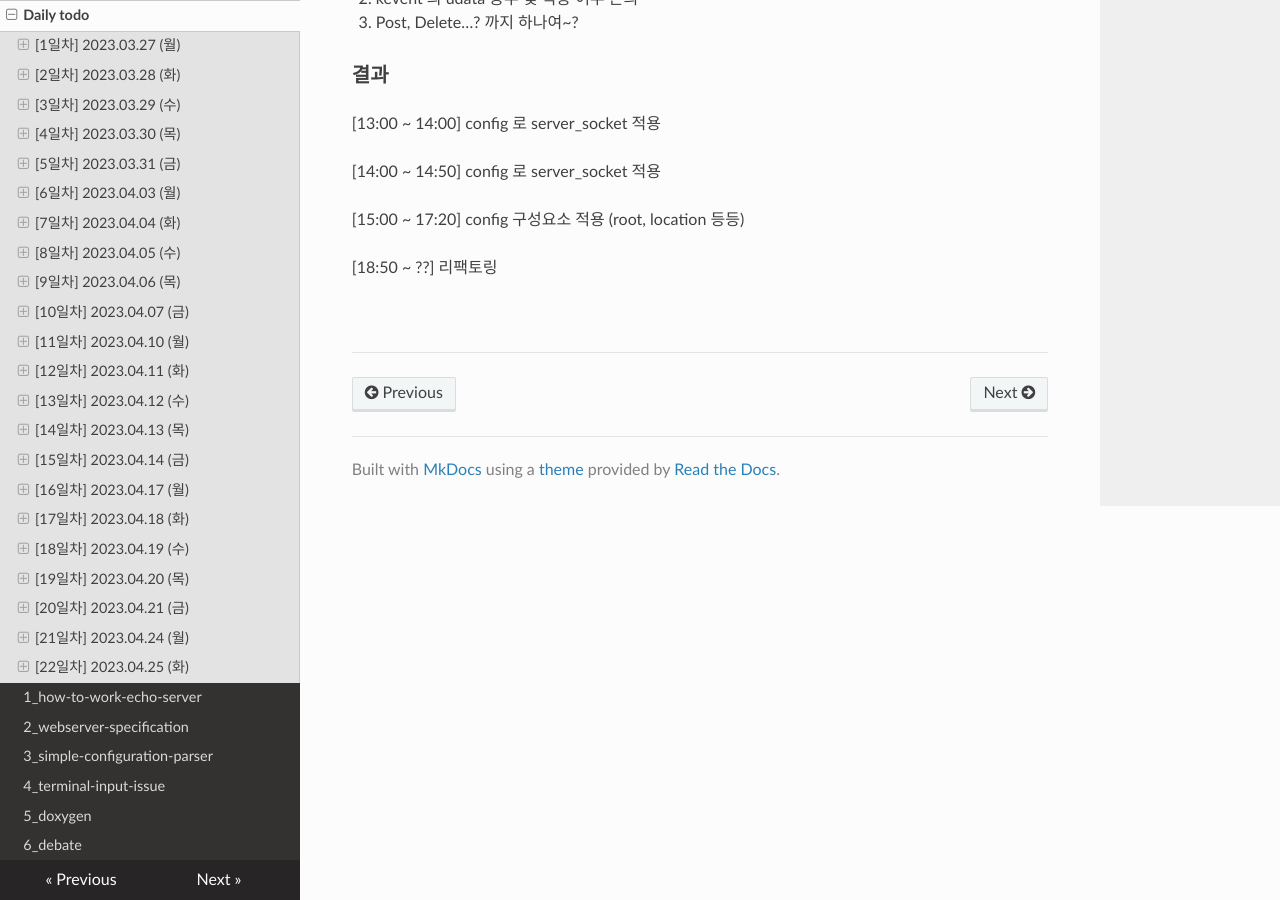
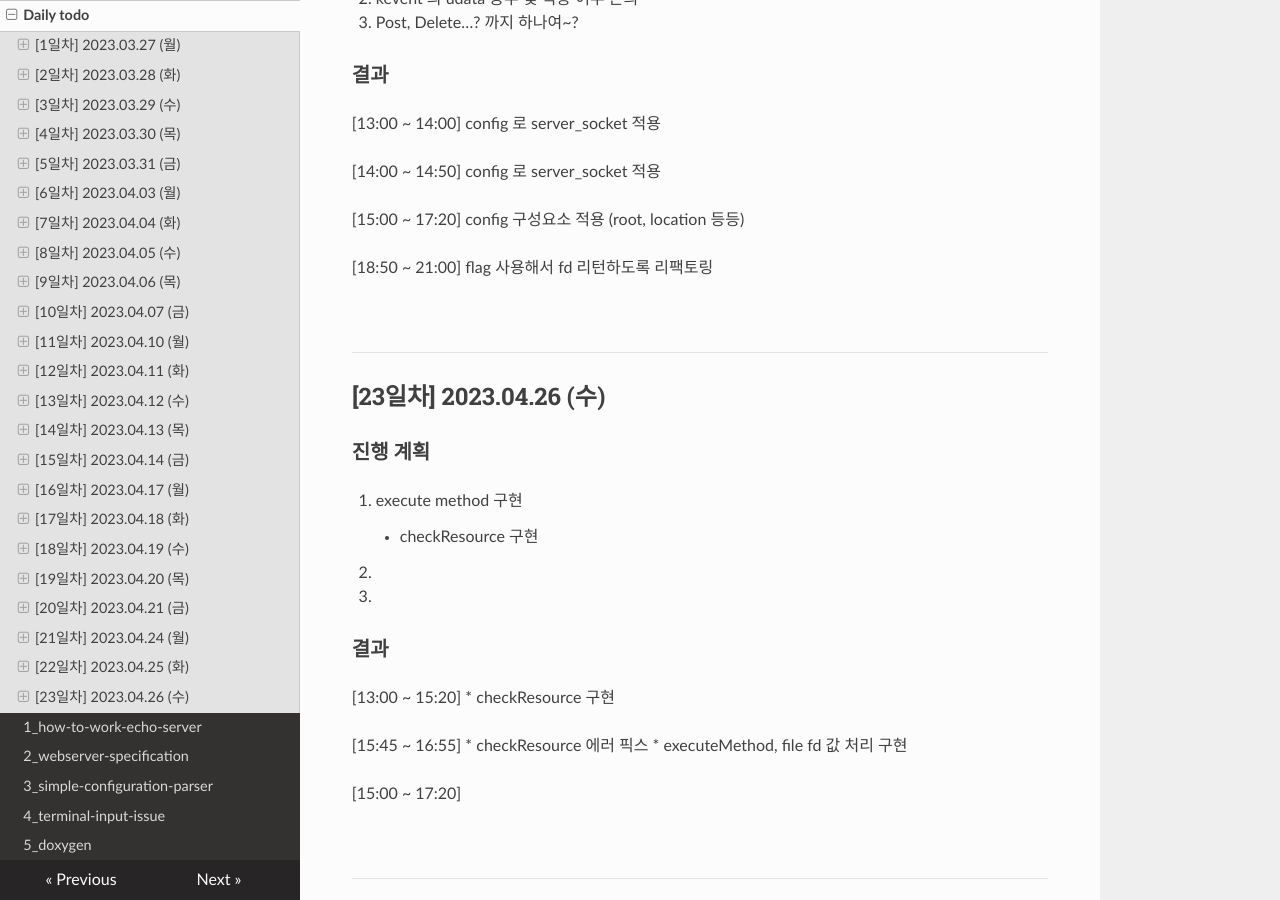
Before and after one commit to JaeHwan-s-WebServeClass/webserver-nginx, an MkDocs documentation site: the page built from docs/docs/til/0_daily-todo.md, in a window 1280 px wide and 900 px high, scrolled down 10434 px. Built offline with MkDocs 1.6.1, drawn with Linux system fonts in a browser that asks for light colours; nearby versions of some CDN libraries.

Commit message:
docs: til

```diff
--- a/docs/docs/til/0_daily-todo.md
+++ b/docs/docs/til/0_daily-todo.md
@@ -432,8 +432,35 @@ recv, send 함수 앞/뒤로 SIGPIPE를 ignore 처리 && transaction 하나의 c
 
 [15:00 ~ 17:20] config 구성요소 적용 (root, location 등등)
 
-[18:50 ~ ??] 리팩토링
+[18:50 ~ 21:00] flag 사용해서 fd 리턴하도록 리팩토링
 
 <br>
 
 ***
+
+## [23일차] 2023.04.26 (수)
+
+### 진행 계획
+
+1. execute method 구현
+    * checkResource 구현
+
+2.
+
+3.
+
+### 결과
+
+[13:00 ~ 15:20]
+* checkResource 구현
+
+[15:45 ~ 16:55]
+* checkResource 에러 픽스
+* executeMethod, file fd 값 처리 구현
+
+[15:00 ~ 17:20]
+
+
+<br>
+
+***
```
